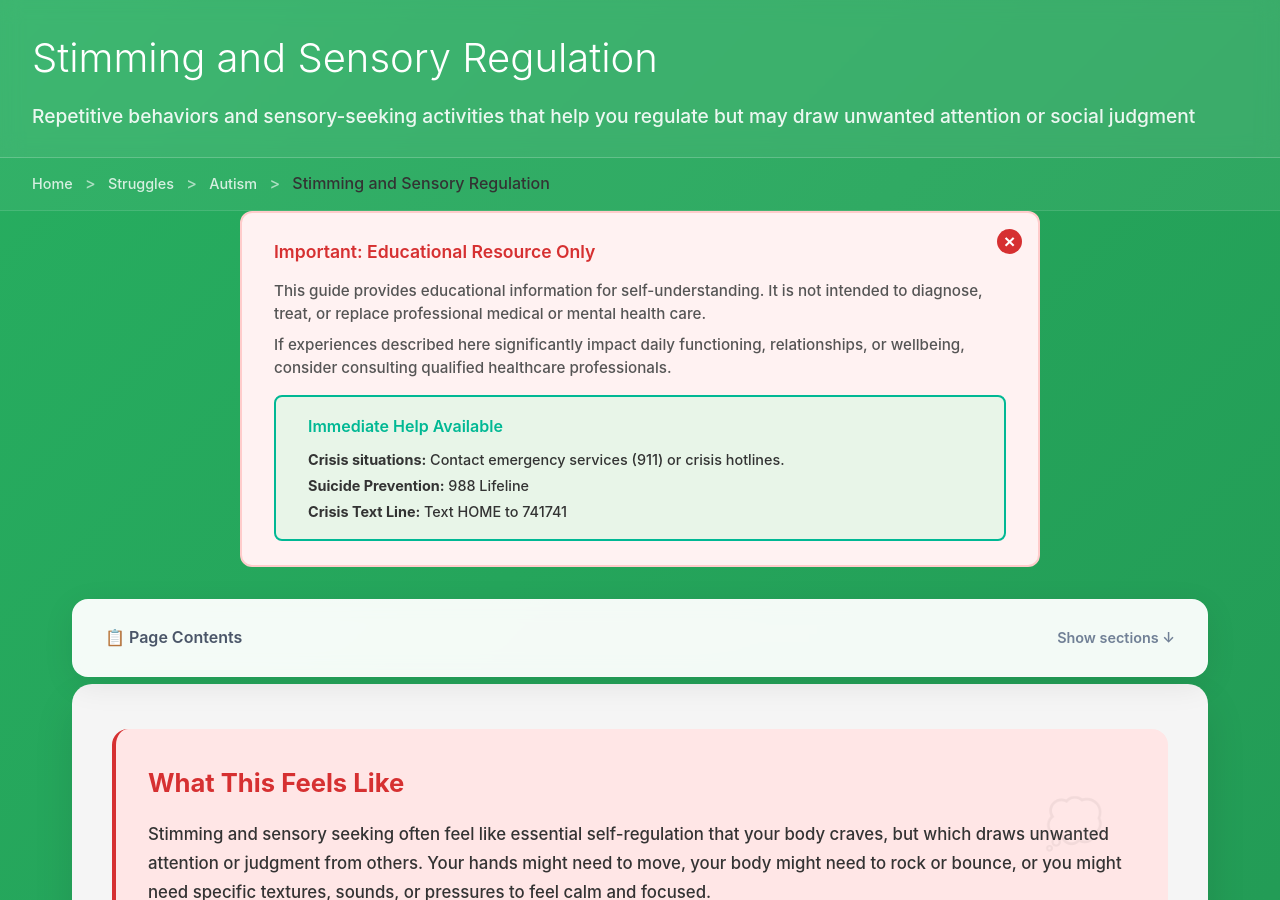
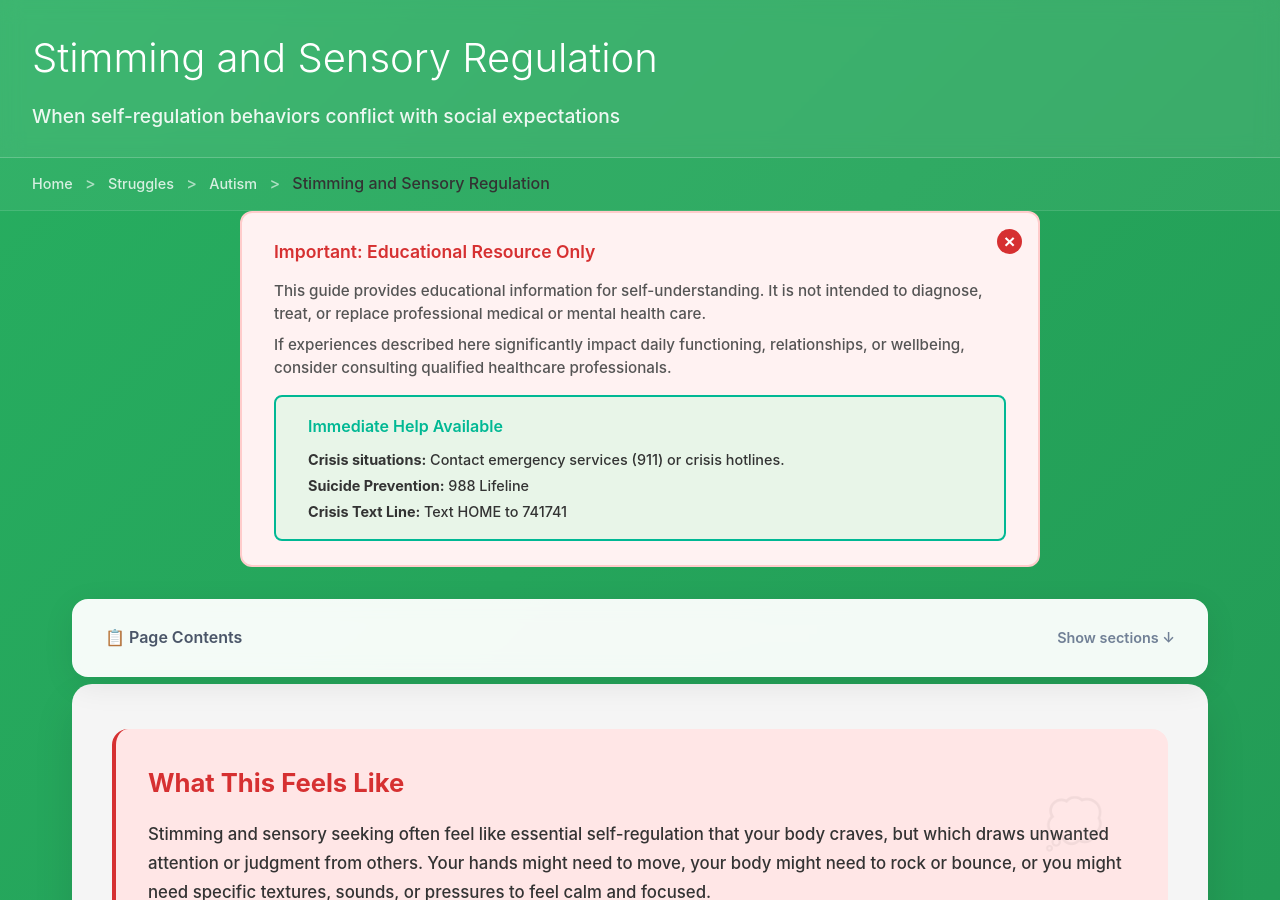
Before and after one commit to neurodivergent-survival-guide/neurodivergent-survival-guide, a Jekyll site: the page built from struggles/stimming-and-sensory-regulation.html, in a window 1280 px wide and 900 px high. Built offline with Jekyll 4.4.1, drawn with Linux system fonts in a browser that asks for light colours.

Commit message:
Update stimming-and-sensory-regulation.html

```diff
--- a/struggles/stimming-and-sensory-regulation.html
+++ b/struggles/stimming-and-sensory-regulation.html
@@ -1,7 +1,7 @@
 ---
 layout: struggle
 title: "Stimming and Sensory Regulation"
-subtitle: "Repetitive behaviors and sensory-seeking activities that help you regulate but may draw unwanted attention or social judgment"
+subtitle: "When self-regulation behaviors conflict with social expectations"
 description: "Navigate stimming needs and sensory regulation while managing social contexts. Includes validation for self-regulation behaviors and strategies for different environments."
 slug: stimming-and-sensory-regulation
 condition: autism
```
